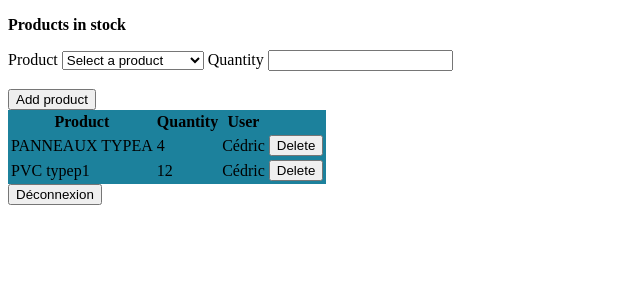
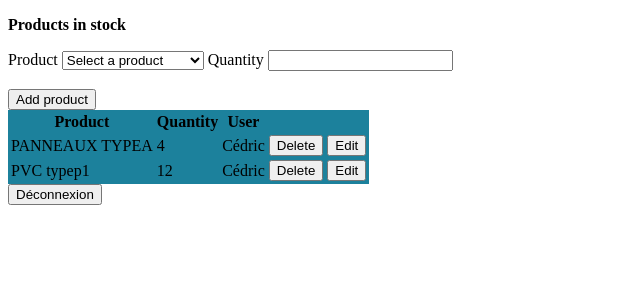
Before and after one commit to Strelixia/srm-inventory, a Django app: page /buyer_inventory/ in a window 1280 px wide. Shown: the top 300 px of the page, without its empty margins (0-640 px from the left). Run offline with Django 5.2, Linux system fonts and the light colour scheme; a user stored in the database is signed in; data comes from the database, SQL or seed files in the repository; both versions use the stored data as it was after the commit.

Commit message:
activation of button edit_inventory

```diff
--- a/gestion/templates/buyer_inventory.html
+++ b/gestion/templates/buyer_inventory.html
@@ -43,6 +43,11 @@
                         <button type="submit"> Delete </button>
                     </form>
                     </td>
+
+                    <td> <form method="get" action="{% url 'edit_inventory' inventory.id %}">{% csrf_token %}
+                        <button type="submit"> Edit </button>
+                    </form>
+                    </td>
                 </tr>
                 {% empty %}
                 <tr>
--- a/gestion/urls.py
+++ b/gestion/urls.py
@@ -11,4 +11,5 @@ urlpatterns = [
     path("edit/product/<int:product_id>/", views.edit_product, name="edit_product"),
     path("buyer_inventory/", views.buyer_inventory, name="buyer_inventory"),
     path("delete/inventory/<int:inventory_id>/", views.delete_inventory, name="delete_inventory"),
+    path("edit/inventory/<int:inventory_id>/", views.edit_inventory, name="edit_inventory"),
 ]
--- a/gestion/views.py
+++ b/gestion/views.py
@@ -106,3 +106,13 @@ def delete_inventory(request, inventory_id):
     if request.method =='POST':
         inventory.delete()
         return redirect('buyer_inventory')
+
+@login_required
+def edit_inventory(request, inventory_id):
+    inventory = get_object_or_404(Inventory, id = inventory_id)
+    if request.method == 'POST':
+        quantity = request.POST.get('quantity')
+        inventory.quantity = quantity
+        inventory.save()
+        return redirect('buyer_inventory')
+    return render(request,'edit_inventory.html', {'inventory': inventory} )
```
Also changed, not shown: gestion/templates/edit_inventory.html (added, +19 -0 lines), db.sqlite3.
